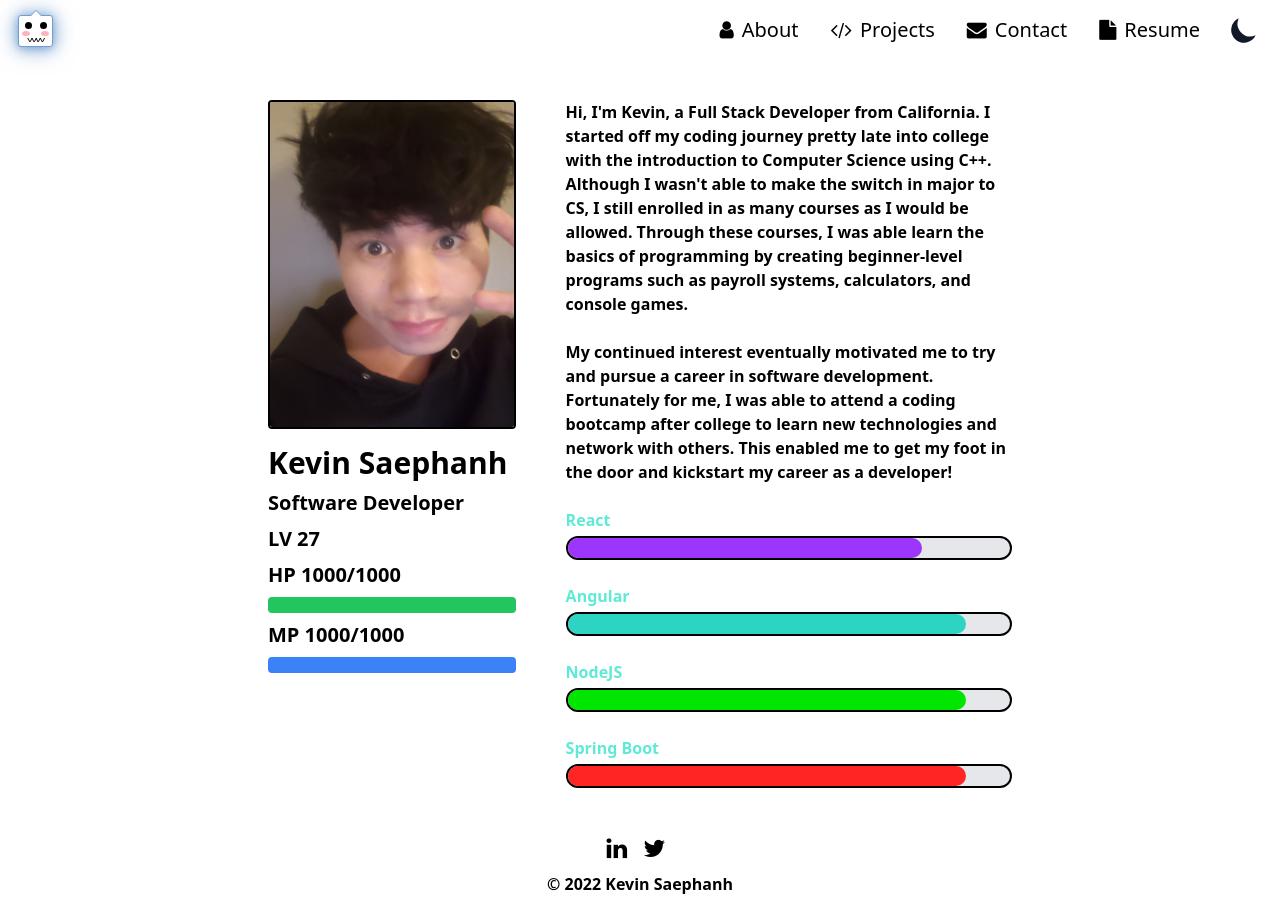
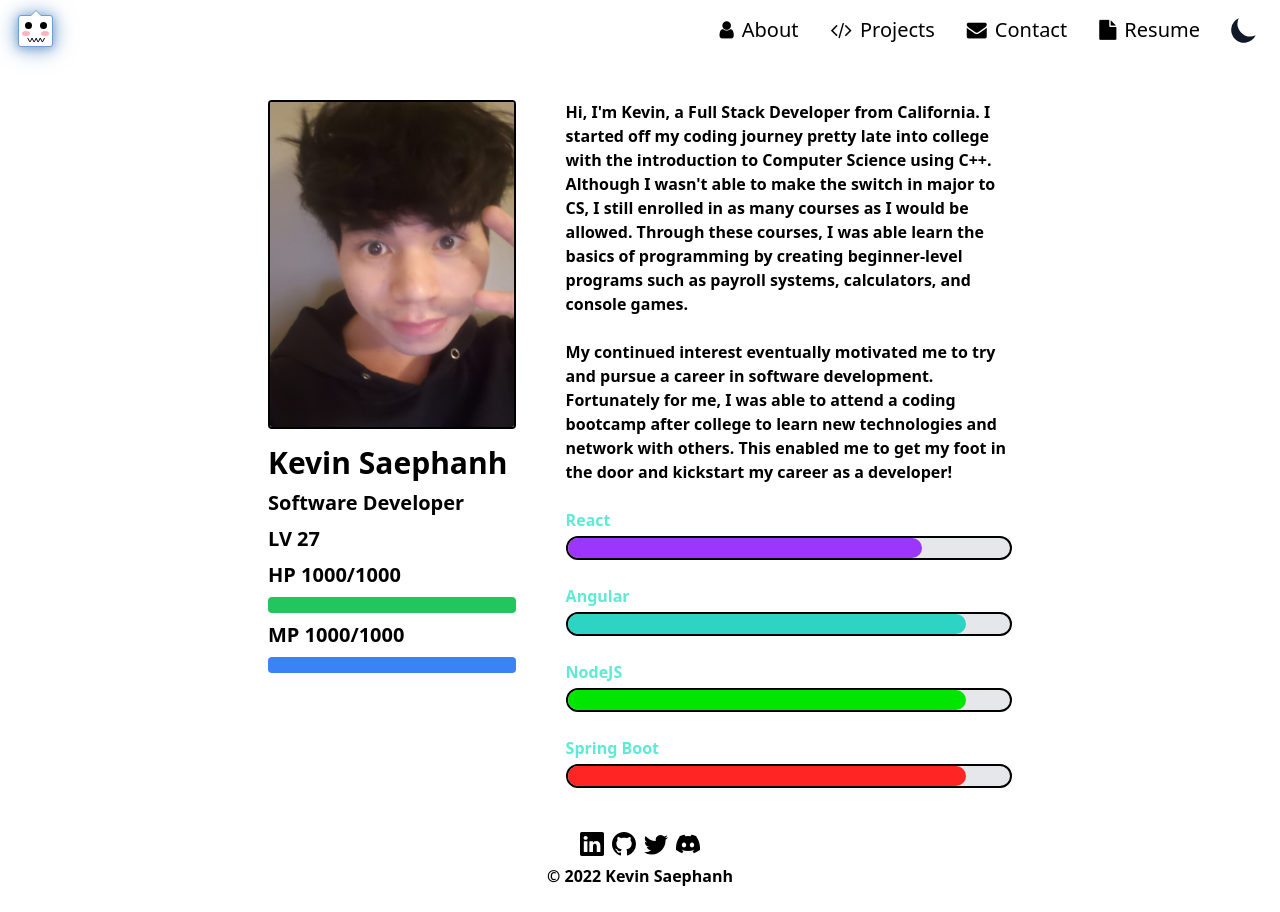
Before and after one commit to KevinSaephanh/portfolio, a Next.js app: page /about in a window 1280 px wide. Built offline with nearby package versions, Linux system fonts and the light colour scheme.

Commit message:
Add react-icons for footer

```diff
--- a/package.json
+++ b/package.json
@@ -20,6 +20,7 @@
     "nprogress": "^0.2.0",
     "react": "^18.2.0",
     "react-dom": "^18.2.0",
+    "react-icons": "^4.7.1",
     "react-router-dom": "^6.4.3",
     "typescript": "^4.9.3"
   },
--- a/src/components/common/Footer/Footer.tsx
+++ b/src/components/common/Footer/Footer.tsx
@@ -1,45 +1,31 @@
-import clsx from 'clsx';
 import React from 'react';
-
-const socials = [
-  {
-    icon: 'fa fa-linkedin',
-    title: 'LinkedIn',
-    link: 'https://www.linkedin.com/in/kevin-saephanh',
-  },
-  {
-    icon: 'fa fa-square-github',
-    title: 'Github',
-    link: 'https://github.com/KevinSaephanh',
-  },
-  {
-    icon: 'fa fa-twitter',
-    title: 'Twitter',
-    link: 'https://twitter.com/KevCoolio93',
-  },
-  {
-    icon: 'fa-brands fa-discord',
-    title: 'Discord',
-    link: 'https://www.discord.com/users/360657658270973956',
-  },
-];
+import { BsLinkedin, BsGithub, BsTwitter, BsDiscord } from 'react-icons/bs';
 
 export const Footer: React.FC = () => {
   return (
-    <footer className='text-center w-full pb-4'>
-      <ul className='flex items-center justify-center space-x-2 mb-2 w-5/6 md:w-full'>
-        {socials.map((social, key) => (
-          <li className='text-2xl' key={key}>
-            <a href={social.link}>
-              <i
-                className={clsx('hover:text-teal-300', `${social.icon}`)}
-                title={social.title}
-                aria-hidden='true'
-              />
-            </a>
-          </li>
-        ))}
-      </ul>
+    <footer className='text-center pb-4'>
+      <div className='flex items-center justify-center text-2xl space-x-2 mb-2'>
+        <a
+          href='https://www.linkedin.com/in/kevin-saephanh'
+          target='_blank'
+          rel='noopener noreferrer'
+        >
+          <BsLinkedin />
+        </a>
+        <a href='https://github.com/KevinSaephanh' target='_blank' rel='noopener noreferrer'>
+          <BsGithub />
+        </a>
+        <a href='https://twitter.com/KevCoolio93' target='_blank' rel='noopener noreferrer'>
+          <BsTwitter />
+        </a>
+        <a
+          href='https://www.discord.com/users/360657658270973956'
+          target='_blank'
+          rel='noopener noreferrer'
+        >
+          <BsDiscord />
+        </a>
+      </div>
       <span className='text-md'>© 2022 Kevin Saephanh</span>
     </footer>
   );
```
Also changed, not shown: 1 other file (tests, documents, lock files or other folders).
